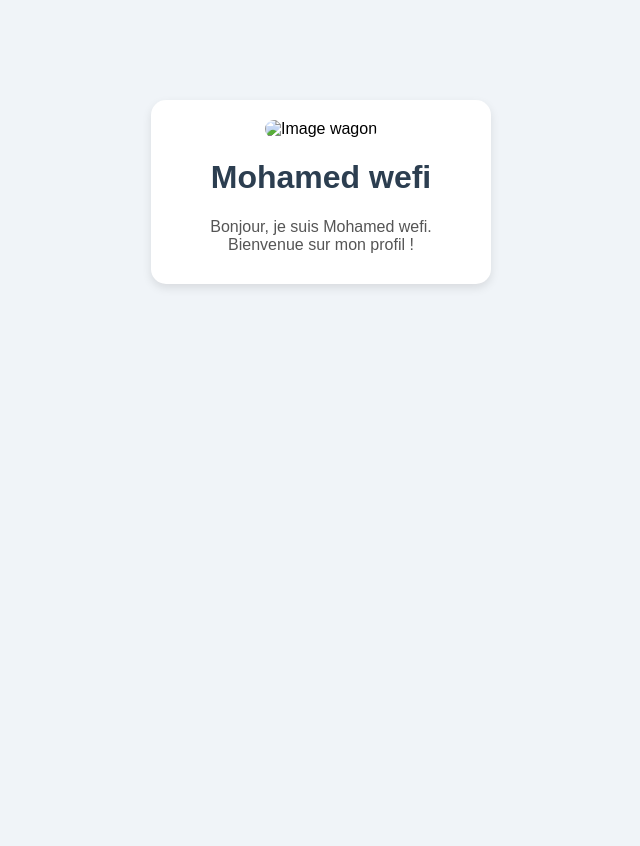
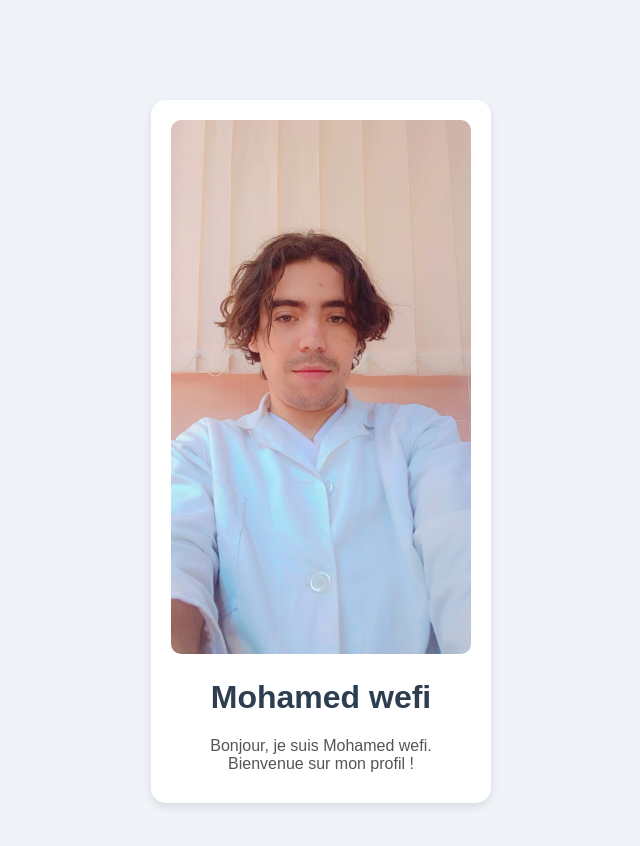
Before and after one commit to mohamed-202wafi/mohamed-202wafi-github.io, a plain HTML site: page index.html in a window 1280 px wide. Shown: the whole page, without its empty margins (319-959 px from the left). Before the commit the page ends 800 px from the top, so only its background shows below. Drawn offline with Linux system fonts and the light colour scheme.

Commit message:
Replace wagon.jpg with wefi.jpeg in index.html

```diff
--- a/index.html
+++ b/index.html
@@ -8,7 +8,7 @@
 <body>
 
     <div class="card">
-        <img src="wagon.jpg" alt="Image wagon" class="profile-img">
+        <img src="wefi.jpeg" alt="Image wagon" class="profile-img">
 
         <h1>Mohamed wefi</h1>
         <p class="description">
```
